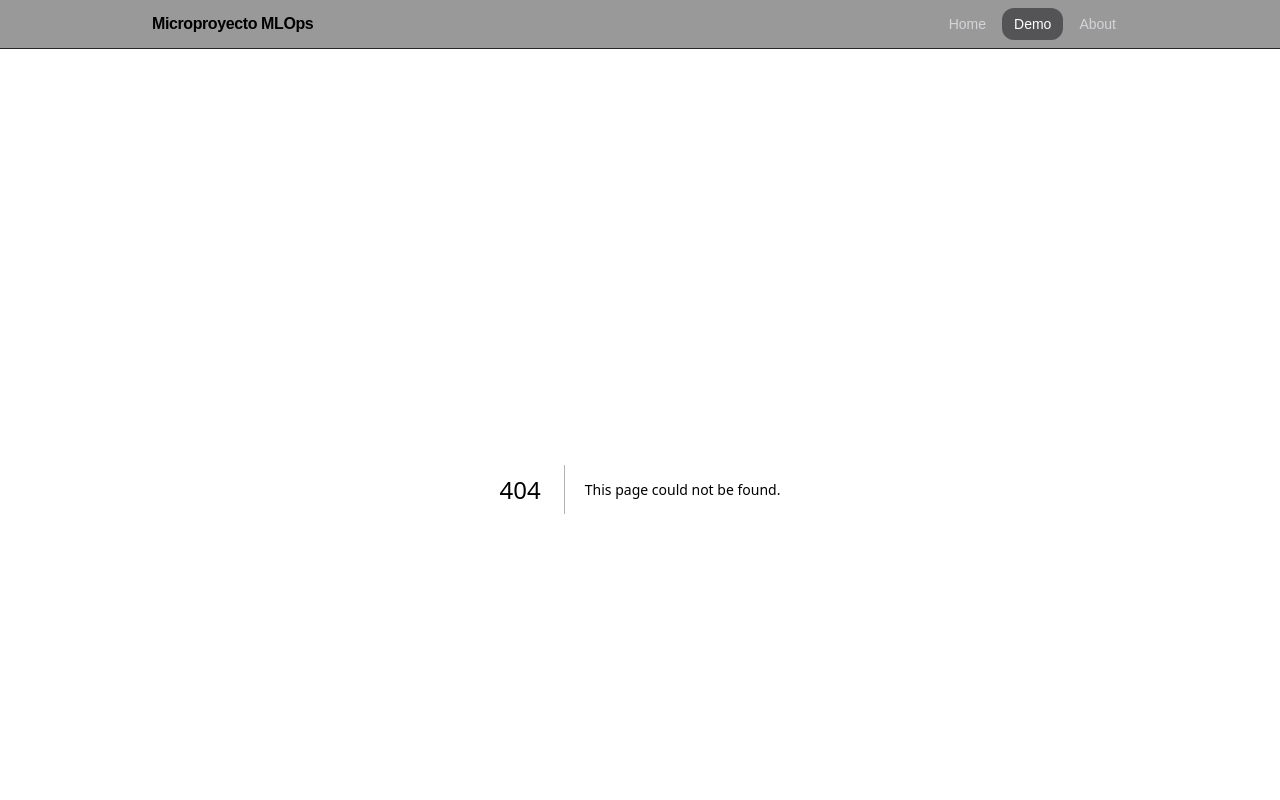
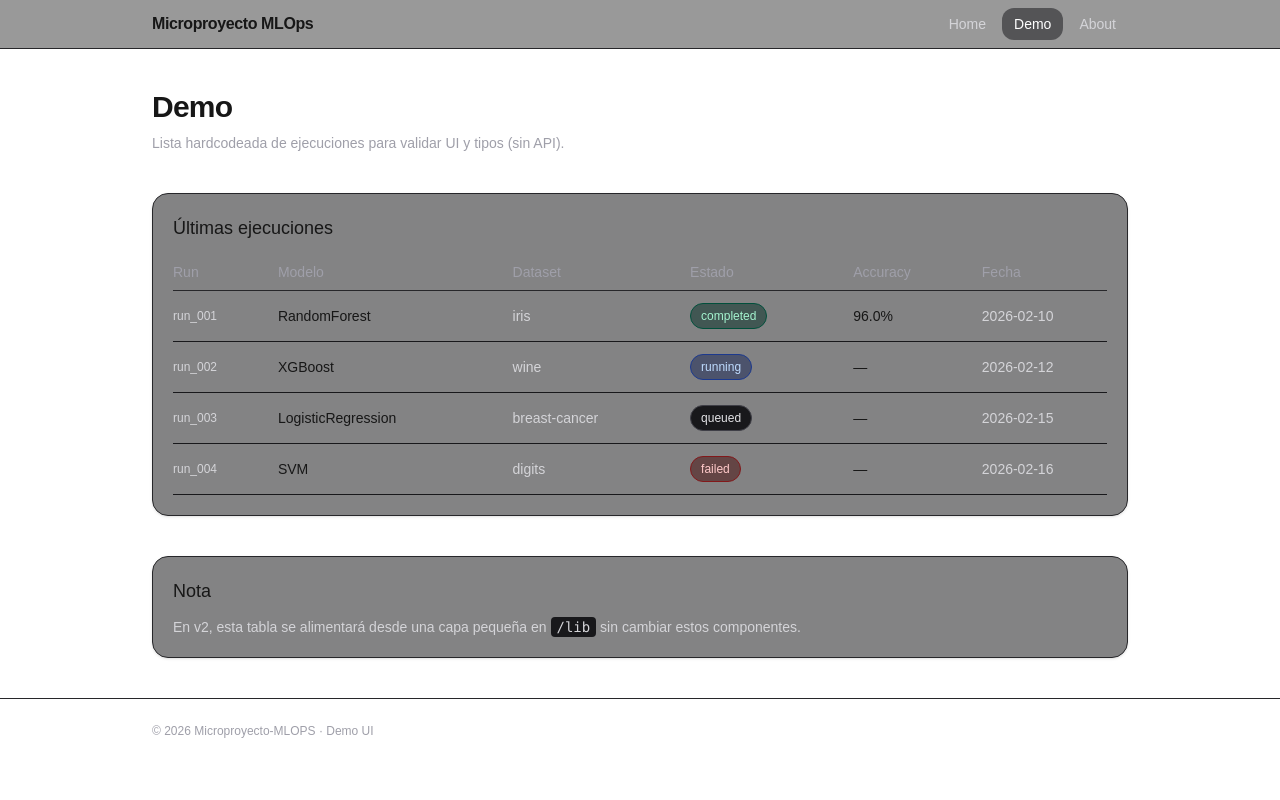
Before and after one commit to joaortizro/Microproyecto-MLOPS, a Next.js app in the folder frontend/: page /demo in a window 1280 px wide. Before the commit this address had no page. Shown: the top 800 px of the page. Built offline with nearby package versions, Linux system fonts and the light colour scheme.

Commit message:
feat(frontend): add demo and about pages with hardcoded data

```diff
--- /dev/null
+++ b/frontend/app/about/page.tsx
@@ -0,0 +1,70 @@
+import { PageHeader } from "../../components/PageHeader";
+import { Card } from "../../components/Card";
+
+export default function AboutPage() {
+  return (
+    <div className="space-y-10">
+      <PageHeader
+        title="About"
+        subtitle="Estructura y decisiones para conectar API más adelante sin reestructurar toda la app."
+      />
+
+      <div className="grid gap-6 md:grid-cols-2">
+        <Card title="Estructura del frontend">
+          <ul className="list-disc space-y-2 pl-5 text-sm text-zinc-300">
+            <li>
+              <span className="font-mono text-zinc-200">/app</span>: rutas App
+              Router.
+            </li>
+            <li>
+              <span className="font-mono text-zinc-200">/components</span>: UI
+              reusable.
+            </li>
+            <li>
+              <span className="font-mono text-zinc-200">/data</span>: data
+              hardcodeada (demo).
+            </li>
+            <li>
+              <span className="font-mono text-zinc-200">/types</span>: tipos
+              compartidos.
+            </li>
+          </ul>
+        </Card>
+
+        <Card title="Estrategia para v2 (API)">
+          <ul className="list-disc space-y-2 pl-5 text-sm text-zinc-300">
+            <li>
+              Crear servicios (fetch) en{" "}
+              <span className="font-mono text-zinc-200">/lib</span>.
+            </li>
+            <li>
+              Páginas delgadas: orquestan data + componentes.
+            </li>
+            <li>
+              Componentes puros (props → UI) para fácil mantenimiento.
+            </li>
+          </ul>
+        </Card>
+      </div>
+
+      <Card title="Convenciones">
+        <div className="grid gap-4 md:grid-cols-2">
+          <div>
+            <p className="text-sm font-medium">Componentes</p>
+            <p className="text-sm text-zinc-300">
+              PascalCase en{" "}
+              <span className="font-mono text-zinc-200">/components</span>.
+            </p>
+          </div>
+          <div>
+            <p className="text-sm font-medium">Hooks / eventos / GSAP</p>
+            <p className="text-sm text-zinc-300">
+              Solo en Client Components con{" "}
+              <span className="font-mono text-zinc-200">"use client"</span>.
+            </p>
+          </div>
+        </div>
+      </Card>
+    </div>
+  );
+}
--- /dev/null
+++ b/frontend/app/demo/page.tsx
@@ -0,0 +1,61 @@
+import { PageHeader } from "../../components/PageHeader";
+import { Card } from "../../components/Card";
+import { StatusPill } from "../../components/StatusPill";
+import { DEMO_RUNS } from "../../data/demo";
+
+export default function DemoPage() {
+  return (
+    <div className="space-y-10">
+      <PageHeader
+        title="Demo"
+        subtitle="Lista hardcodeada de ejecuciones para validar UI y tipos (sin API)."
+      />
+
+      <Card title="Últimas ejecuciones">
+        <div className="overflow-x-auto">
+          <table className="w-full text-sm">
+            <thead className="text-left text-zinc-400">
+              <tr className="border-b border-zinc-800">
+                <th className="py-2 pr-4 font-medium">Run</th>
+                <th className="py-2 pr-4 font-medium">Modelo</th>
+                <th className="py-2 pr-4 font-medium">Dataset</th>
+                <th className="py-2 pr-4 font-medium">Estado</th>
+                <th className="py-2 pr-4 font-medium">Accuracy</th>
+                <th className="py-2 font-medium">Fecha</th>
+              </tr>
+            </thead>
+
+            <tbody>
+              {DEMO_RUNS.map((run) => (
+                <tr key={run.id} className="border-b border-zinc-900">
+                  <td className="py-3 pr-4 font-mono text-xs text-zinc-300">
+                    {run.id}
+                  </td>
+                  <td className="py-3 pr-4">{run.model}</td>
+                  <td className="py-3 pr-4 text-zinc-300">{run.dataset}</td>
+                  <td className="py-3 pr-4">
+                    <StatusPill status={run.status} />
+                  </td>
+                  <td className="py-3 pr-4">
+                    {run.status === "completed"
+                      ? `${(run.accuracy * 100).toFixed(1)}%`
+                      : "—"}
+                  </td>
+                  <td className="py-3 text-zinc-300">{run.createdAt}</td>
+                </tr>
+              ))}
+            </tbody>
+          </table>
+        </div>
+      </Card>
+
+      <Card title="Nota">
+        <p className="text-sm text-zinc-300">
+          En v2, esta tabla se alimentará desde una capa pequeña en{" "}
+          <code className="rounded bg-zinc-900 px-1.5 py-0.5">/lib</code> sin
+          cambiar estos componentes.
+        </p>
+      </Card>
+    </div>
+  );
+}
--- /dev/null
+++ b/frontend/components/StatusPill.tsx
@@ -0,0 +1,16 @@
+import type { DemoRunStatus } from "../types/demo";
+
+const stylesByStatus: Record<DemoRunStatus, string> = {
+  queued: "bg-zinc-900 text-zinc-200 border-zinc-700",
+  running: "bg-blue-950/50 text-blue-200 border-blue-900",
+  completed: "bg-emerald-950/50 text-emerald-200 border-emerald-900",
+  failed: "bg-red-950/50 text-red-200 border-red-900",
+};
+
+export function StatusPill({ status }: { status: DemoRunStatus }) {
+  const base =
+    "inline-flex items-center rounded-full border px-2.5 py-1 text-xs font-medium";
+  const cls = stylesByStatus[status] ?? stylesByStatus.queued;
+
+  return <span className={`${base} ${cls}`}>{status}</span>;
+}
--- /dev/null
+++ b/frontend/data/demo.ts
@@ -0,0 +1,36 @@
+import type { DemoRun } from "../types/demo";
+
+export const DEMO_RUNS: DemoRun[] = [
+  {
+    id: "run_001",
+    model: "RandomForest",
+    dataset: "iris",
+    status: "completed",
+    accuracy: 0.96,
+    createdAt: "2026-02-10",
+  },
+  {
+    id: "run_002",
+    model: "XGBoost",
+    dataset: "wine",
+    status: "running",
+    accuracy: 0.0,
+    createdAt: "2026-02-12",
+  },
+  {
+    id: "run_003",
+    model: "LogisticRegression",
+    dataset: "breast-cancer",
+    status: "queued",
+    accuracy: 0.0,
+    createdAt: "2026-02-15",
+  },
+  {
+    id: "run_004",
+    model: "SVM",
+    dataset: "digits",
+    status: "failed",
+    accuracy: 0.0,
+    createdAt: "2026-02-16",
+  },
+];
--- /dev/null
+++ b/frontend/types/demo.ts
@@ -0,0 +1,10 @@
+export type DemoRunStatus = "queued" | "running" | "completed" | "failed";
+
+export type DemoRun = {
+  id: string;
+  model: string;
+  dataset: string;
+  status: DemoRunStatus;
+  accuracy: number; // 0..1
+  createdAt: string; // YYYY-MM-DD (demo)
+};
```
